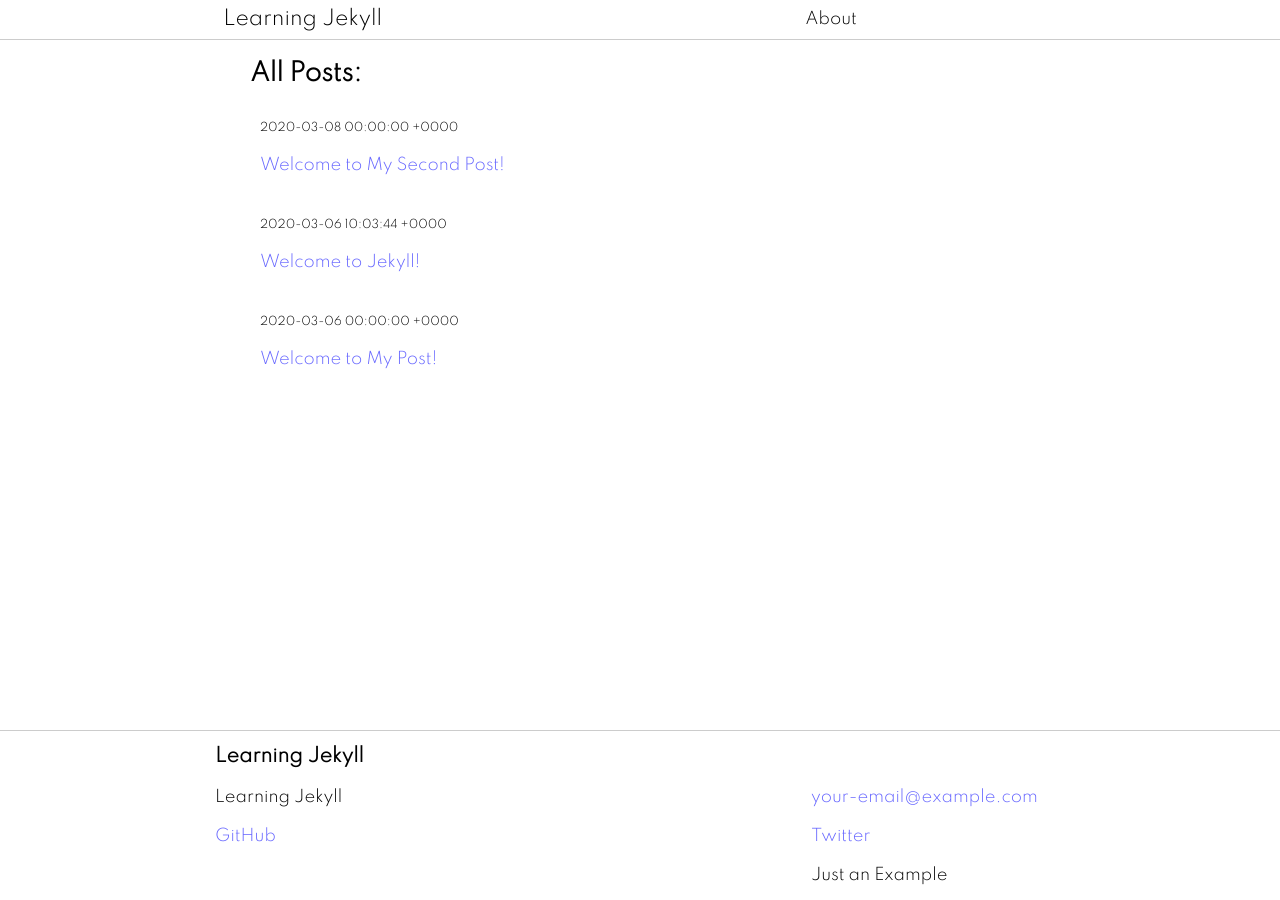
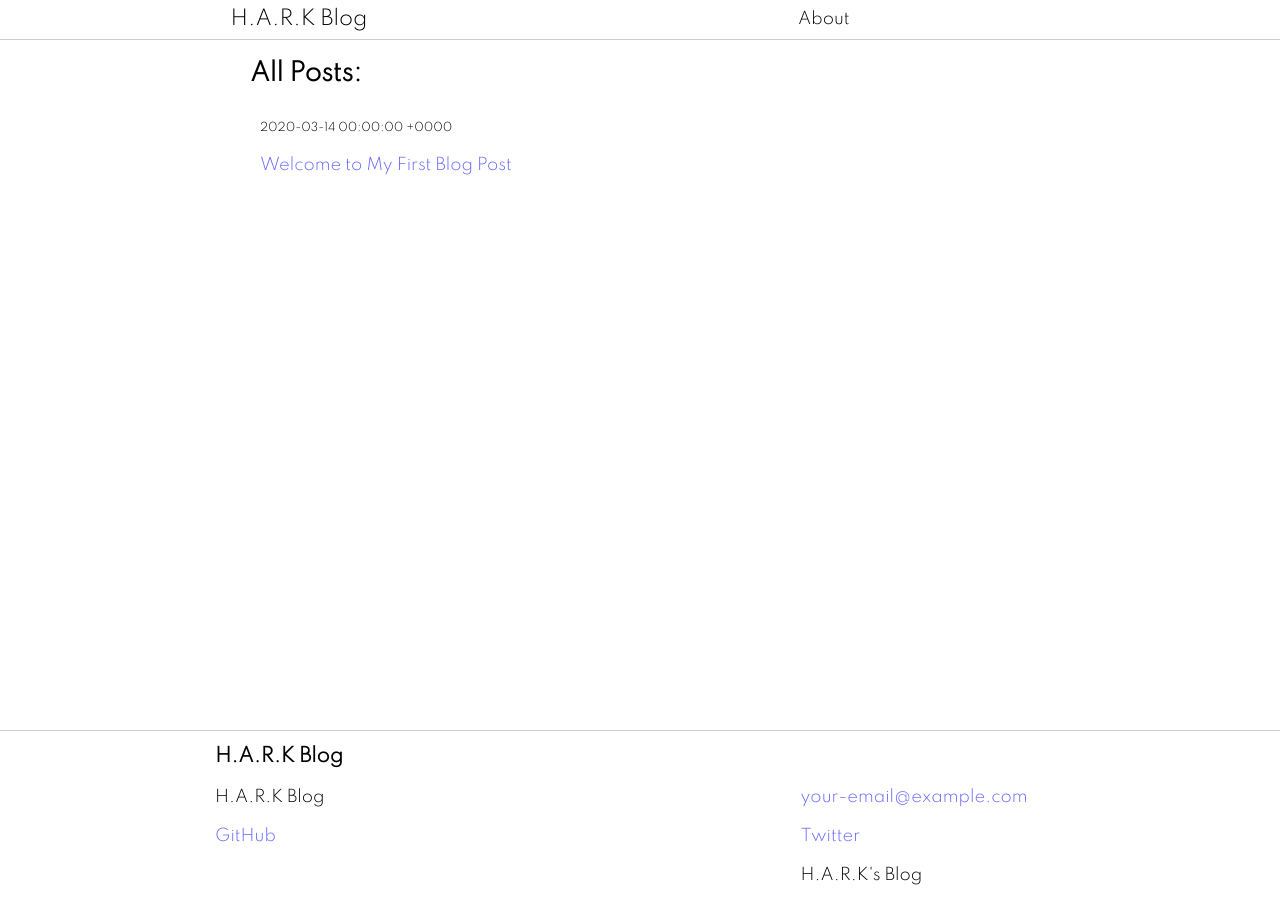
Before and after one commit to HussainARK/blog, a Jekyll site: the page built from index.markdown, in a window 1280 px wide. Built offline with Jekyll 4.4.1, drawn with Linux system fonts in a browser that asks for light colours.

Commit message:
Configured Everything

```diff
--- a/_config.yml
+++ b/_config.yml
@@ -18,12 +18,12 @@
 # You can create any custom variable you would like, and they will be accessible
 # in the templates via {{ site.myvariable }}.
 
-title: Learning Jekyll
+title: "H.A.R.K Blog"
 email: your-email@example.com
 description: >- # this means to ignore newlines until "baseurl:"
-  Just an Example
+  H.A.R.K's Blog
 baseurl: "/blog" # the subpath of your site, e.g. /blog
-url: "" # the base hostname & protocol for your site, e.g. http://example.com
+url: "https://hussainark.github.io" # the base hostname & protocol for your site, e.g. http://example.com
 twitter_username: HussainARK1
 github_username: HussainARK
 
--- a/_layouts/base.html
+++ b/_layouts/base.html
@@ -155,7 +155,9 @@
       <a class="logo" href="{{ site.baseurl }}/">{{ site.title }}</a>
       <nav>
         <ul>
-          <li class="nav-item"><a href="{{ site.baseurl }}/about/">About</a></li>
+          <li class="nav-item">
+            <a href="{{ site.baseurl }}/about/">About</a>
+          </li>
         </ul>
       </nav>
     </header>
--- a/_posts/2020-03-06-my-post.md
+++ /dev/null
@@ -1,8 +0,0 @@
----
-title: Welcome to My Post!
-author: Hussain
-date: 2020-03-06
-layout: post
----
-
-Hello, I'm here Testing my Jekyll Program to check if It's wotking well. So, Don't care about this Post.
--- a/_posts/2020-03-06-welcome-to-jekyll.markdown
+++ /dev/null
@@ -1,29 +0,0 @@
----
-layout: post
-title:  "Welcome to Jekyll!"
-date:   2020-03-06 13:03:44 +0300
-categories: jekyll update
----
-You’ll find this post in your `_posts` directory. Go ahead and edit it and re-build the site to see your changes. You can rebuild the site in many different ways, but the most common way is to run `jekyll serve`, which launches a web server and auto-regenerates your site when a file is updated.
-
-Jekyll requires blog post files to be named according to the following format:
-
-`YEAR-MONTH-DAY-title.MARKUP`
-
-Where `YEAR` is a four-digit number, `MONTH` and `DAY` are both two-digit numbers, and `MARKUP` is the file extension representing the format used in the file. After that, include the necessary front matter. Take a look at the source for this post to get an idea about how it works.
-
-Jekyll also offers powerful support for code snippets:
-
-{% highlight ruby %}
-def print_hi(name)
-  puts "Hi, #{name}"
-end
-print_hi('Tom')
-#=> prints 'Hi, Tom' to STDOUT.
-{% endhighlight %}
-
-Check out the [Jekyll docs][jekyll-docs] for more info on how to get the most out of Jekyll. File all bugs/feature requests at [Jekyll’s GitHub repo][jekyll-gh]. If you have questions, you can ask them on [Jekyll Talk][jekyll-talk].
-
-[jekyll-docs]: https://jekyllrb.com/docs/home
-[jekyll-gh]:   https://github.com/jekyll/jekyll
-[jekyll-talk]: https://talk.jekyllrb.com/
--- a/_posts/2020-03-08-my-second-post.md
+++ /dev/null
@@ -1,7 +0,0 @@
----
-title: Welcome to My Second Post!
-date: 2020-03-08
-author: Hussain
-layout: post
----
-This is My Second Post, That looks good Right?
--- /dev/null
+++ b/_posts/2020-03-14-my-post.md
@@ -0,0 +1,9 @@
+---
+title: "Welcome to My First Blog Post"
+author: "HussainARK"
+layout: post
+---
+
+Welcome, This is My First Post on My Blog Website.
+
+That's Interesting Right?
```
Also changed, not shown: about.markdown (+6 -2 lines), 1 other file.
